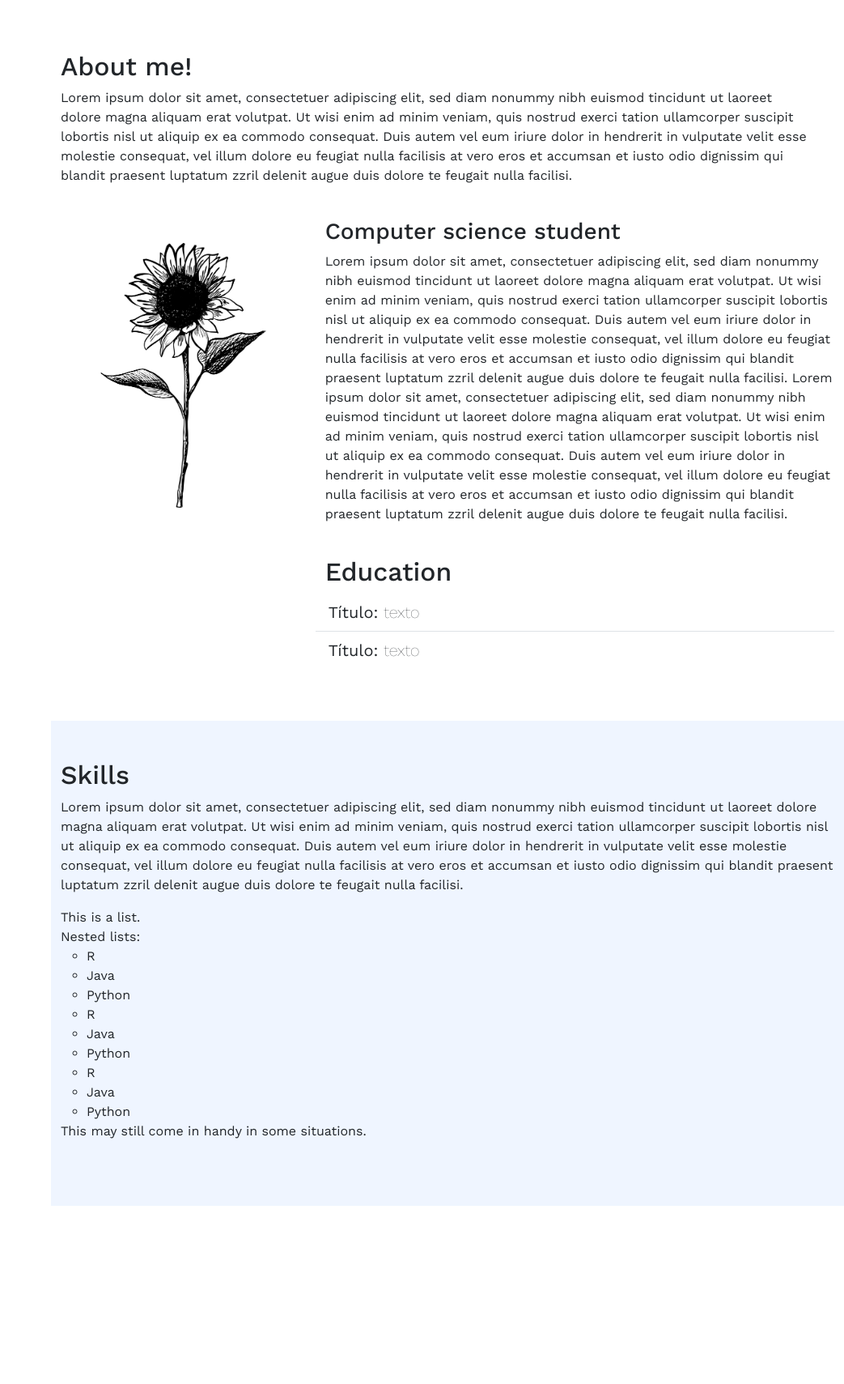
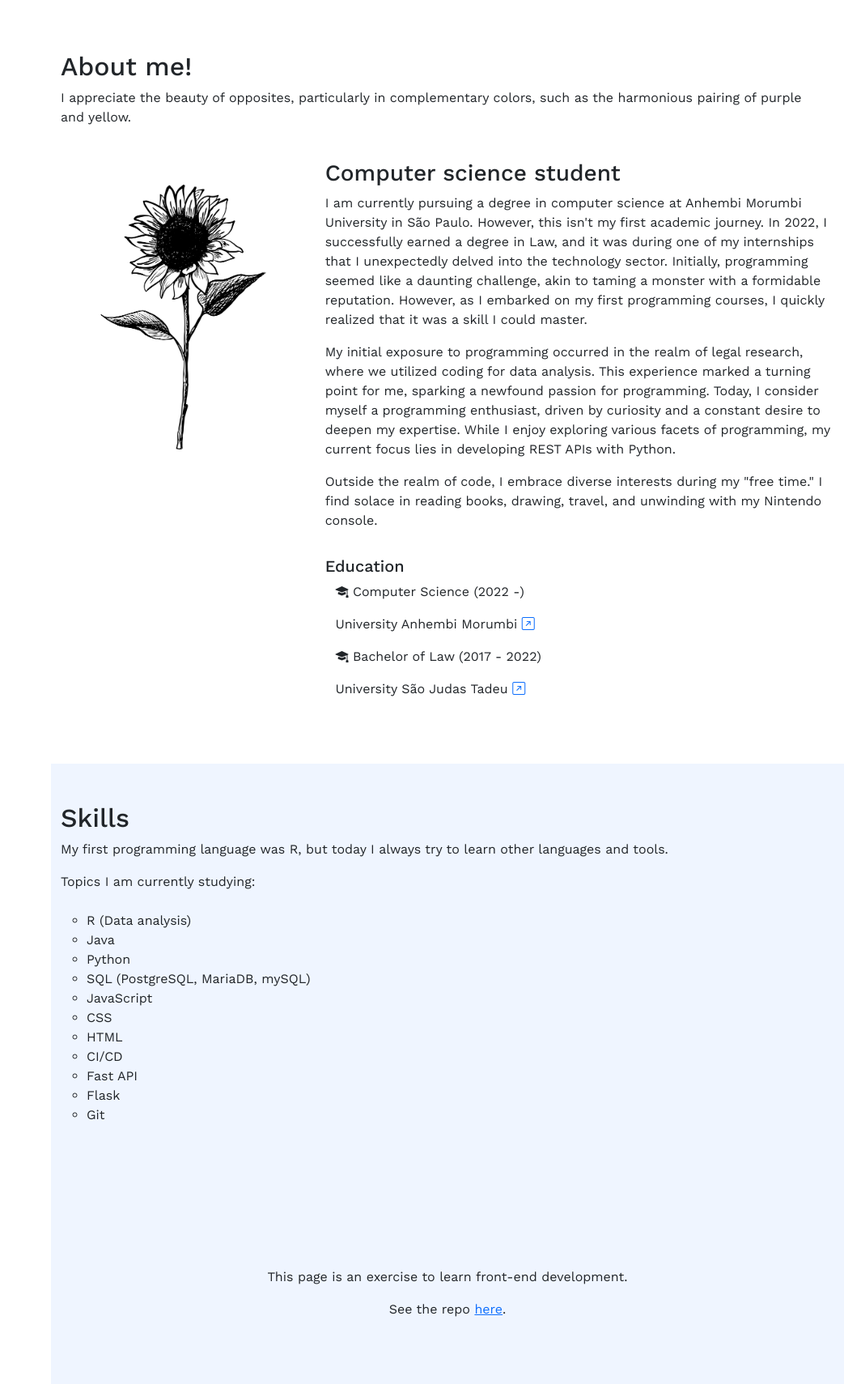
Before and after one commit to katerine-dev/portifolio-site, a Flask app: page / in a window 1280 px wide. Shown: the part 801-2510 px from the top of the page at 81% size, without its empty margins (237-1280 px from the left). Before the commit the page ends 2290 px from the top, so only its background shows below. Run offline with Flask 3, Linux system fonts and the light colour scheme; some libraries are stand-ins or nearby versions.

Commit message:
adiciona descrição no skills e about

```diff
--- a/static/style.css
+++ b/static/style.css
@@ -200,7 +200,7 @@ que a partir de uma altura ou largura da tela se comporte assim:
 }
 
 *::-webkit-scrollbar-track{
-    width: 12px;
+    width: 6px;
     box-shadow: insert 0 0 .3rem #00000050;
     background-color: #fff;
 }
@@ -213,3 +213,15 @@ que a partir de uma altura ou largura da tela se comporte assim:
 .section-bg{
     background-color:#eff5ff;
 }
+
+/* definição da sessão education */
+
+.fa-ul {
+    padding-left: 0;
+    margin-left: 0.8rem;
+    list-style-type: none;
+}
+
+ul-interests, .ul-edu {
+    text-align: left;
+}
--- a/templates/index.html
+++ b/templates/index.html
@@ -100,14 +100,10 @@
                 <div class="col-md-12">
                     <h2 class="pt-3">About me!</h2>
                     <p>
-                        Lorem ipsum dolor sit amet, consectetuer adipiscing elit, sed diam nonummy nibh euismod tincidunt ut laoreet
-                        dolore magna aliquam erat volutpat. Ut wisi enim ad minim veniam, quis nostrud exerci tation ullamcorper
-                        suscipit lobortis nisl ut aliquip ex ea commodo consequat. Duis autem vel eum iriure dolor in hendrerit in
-                        vulputate velit esse molestie consequat, vel illum dolore eu feugiat nulla facilisis at vero eros et accumsan et iusto odio
-                        dignissim qui blandit praesent luptatum zzril delenit augue duis dolore te feugait nulla facilisi.
-                    </p>
+                        I appreciate the beauty of opposites, particularly in complementary colors, such as the harmonious pairing of purple and yellow.</p>
                 </div>
             </div>
+
             <div class="row mt-4">
                 <div class="col-md-4">
                     <img class="img-fluid" src="../static/img/sunflower1.jpg" alt="Perfil">
@@ -115,29 +111,45 @@
                 <div class="col-md-8">
                     <h3>Computer science student</h3>
                     <p>
-                        Lorem ipsum dolor sit amet, consectetuer adipiscing elit, sed diam nonummy nibh euismod tincidunt ut laoreet
-                        dolore magna aliquam erat volutpat. Ut wisi enim ad minim veniam, quis nostrud exerci tation ullamcorper
-                        suscipit lobortis nisl ut aliquip ex ea commodo consequat. Duis autem vel eum iriure dolor in hendrerit in
-                        vulputate velit esse molestie consequat, vel illum dolore eu feugiat nulla facilisis at vero eros et accumsan et iusto odio
-                        dignissim qui blandit praesent luptatum zzril delenit augue duis dolore te feugait nulla facilisi.
-                        Lorem ipsum dolor sit amet, consectetuer adipiscing elit, sed diam nonummy nibh euismod tincidunt ut laoreet
-                        dolore magna aliquam erat volutpat. Ut wisi enim ad minim veniam, quis nostrud exerci tation ullamcorper
-                        suscipit lobortis nisl ut aliquip ex ea commodo consequat. Duis autem vel eum iriure dolor in hendrerit in
-                        vulputate velit esse molestie consequat, vel illum dolore eu feugiat nulla facilisis at vero eros et accumsan et iusto odio
-                        dignissim qui blandit praesent luptatum zzril delenit augue duis dolore te feugait nulla facilisi.
+                        I am currently pursuing a degree in computer science at Anhembi Morumbi University in São Paulo.
+                        However, this isn't my first academic journey. In 2022, I successfully earned a degree in Law,
+                         and it was during one of my internships that I unexpectedly delved into the technology sector.
+                        Initially, programming seemed like a daunting challenge, akin to taming a monster with a formidable reputation. However,
+                        as I embarked on my first programming courses, I quickly realized that it was a skill I could master.
+                    <p>
+                        My initial exposure to programming occurred in the realm of legal research, where we utilized coding for data analysis.
+                        This experience marked a turning point for me, sparking a newfound passion for programming.
+                        Today, I consider myself a programming enthusiast, driven by curiosity and a constant desire to deepen my expertise.
+                        While I enjoy exploring various facets of programming, my current focus lies in developing REST APIs with Python.
+                    </p>
+                    <p>
+                        Outside the realm of code, I embrace diverse interests during my "free time."
+                        I find solace in reading books, drawing, travel, and unwinding with my Nintendo console. </p>
                     </p>
                     <div class="row mt-3 mb-3">
-                        <h2 class="pt-4">Education</h2>
-                        <ul class="list-group list-group-flush fs-5">
-                            <li class="list-group-item">
-                                Título: <span class="fw-lighter">texto
-                                </span>
+                        <h2 class="pt-3 fs-5">Education</h2>
+                        <div class="col-md-6">
+                            <ul class="ul-edu fa-ul">
+                                <li>
+                                    <div class="description">
+                                        <p class="course"><i class="bi bi-mortarboard-fill"></i> Computer Science (2022
+                                            -)</p>
+                                        <p class="institution">University Anhembi Morumbi <a
+                                                href="https://portal.anhembi.br/"><i
+                                                    class="bi bi-arrow-up-right-square"></i></a></p>
+                                    </div>
                                 </li>
-                            <li class="list-group-item">
-                                Título: <span class="fw-lighter">texto
-                                </span>
+                                <li>
+                                    <div class="description">
+                                        <p class="course"><i class="bi bi-mortarboard-fill"></i> Bachelor of Law (2017
+                                            - 2022)</p>
+                                        <p class="institution">University São Judas Tadeu <a
+                                                href="https://www.ufpr.br/portalufpr/"><i
+                                                    class="bi bi-arrow-up-right-square"></i></a></p>
+                                    </div>
                                 </li>
                             </ul>
+                        </div>
                     </div>
                 </div>
             </div>
@@ -147,29 +159,42 @@
             <div class="container pb-5">
                 <h2 class="pt-5">Skills</h2>
                 <p>
-                    Lorem ipsum dolor sit amet, consectetuer adipiscing elit, sed diam nonummy nibh euismod tincidunt ut laoreet
-                    dolore magna aliquam erat volutpat. Ut wisi enim ad minim veniam, quis nostrud exerci tation ullamcorper
-                    suscipit lobortis nisl ut aliquip ex ea commodo consequat. Duis autem vel eum iriure dolor in hendrerit in
-                    vulputate velit esse molestie consequat, vel illum dolore eu feugiat nulla facilisis at vero eros et accumsan et iusto odio
-                    dignissim qui blandit praesent luptatum zzril delenit augue duis dolore te feugait nulla facilisi.</p>
+                My first programming language was R, but today I always try to learn other languages and tools.
+                </p>
                 <div class="row mt-3 mb-3">
                     <ul class="list-unstyled">
-                            <li>This is a list.</li>
-                            <li>Nested lists:
+                        <li>Topics I am currently studying:</li>
+                        <br>
                             <ul>
-                                <li>R</li>
+                                <li>R (Data analysis)</li>
                                 <li>Java</li>
                                 <li>Python</li>
-                                <li>R</li>
-                                <li>Java</li>
-                                <li>Python</li>
-                                <li>R</li>
-                                <li>Java</li>
-                                <li>Python</li>
+                                <li>SQL (PostgreSQL, MariaDB, mySQL)</li>
+                                <li>JavaScript</li>
+                                <li>CSS</li>
+                                <li>HTML</li>
+                                <li>CI/CD</li>
+                                <li>Fast API</li>
+                                <li>Flask</li>
+                                <li>Git</li>
                             </ul>
                         </li>
-                            <li>This may still come in handy in some situations.</li>
                     </ul>
+                </div>
+                <div class="row mt-3 mb-3 text-center">
+                    <p>
+                        <br>
+                        <br>
+                        <br>
+                        <br>
+                        <br>
+                        <br>
+                        This page is an exercise to learn front-end development.
+                    </p>
+                    <p>
+                        See the repo <a
+                        href="https://github.com/katerine-dev/portifolio-site">here</a>.
+                    </p>
                 </div>
             </div>
         </section>
```
Also changed, not shown: static/img/asset-15.png. Lines whose indentation alone changed are shown as unchanged.
